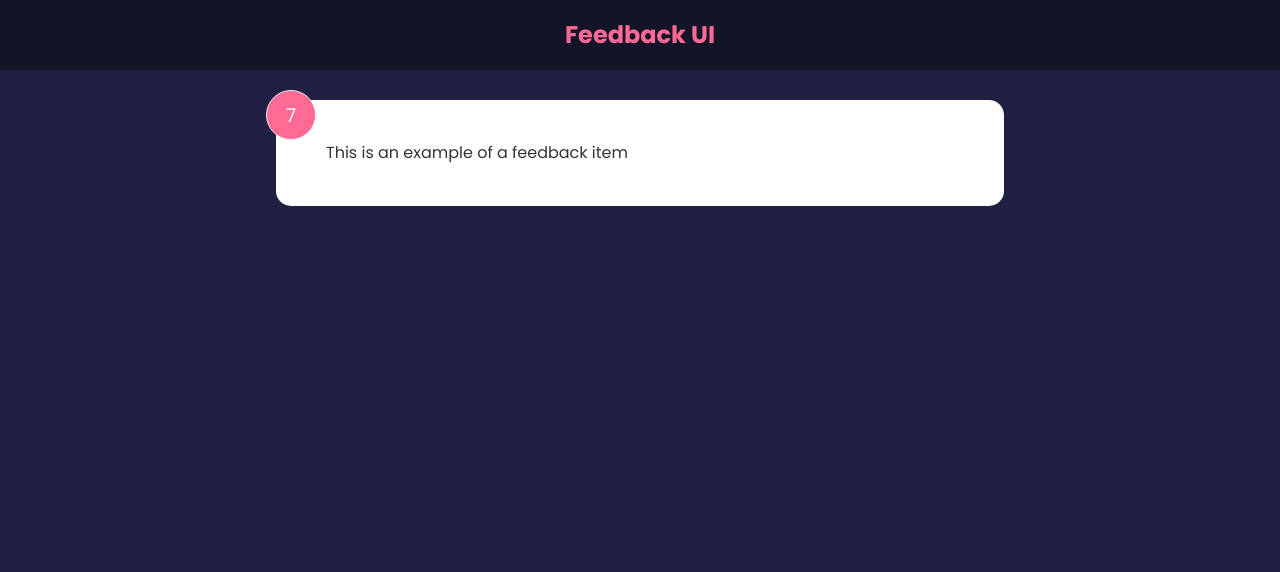
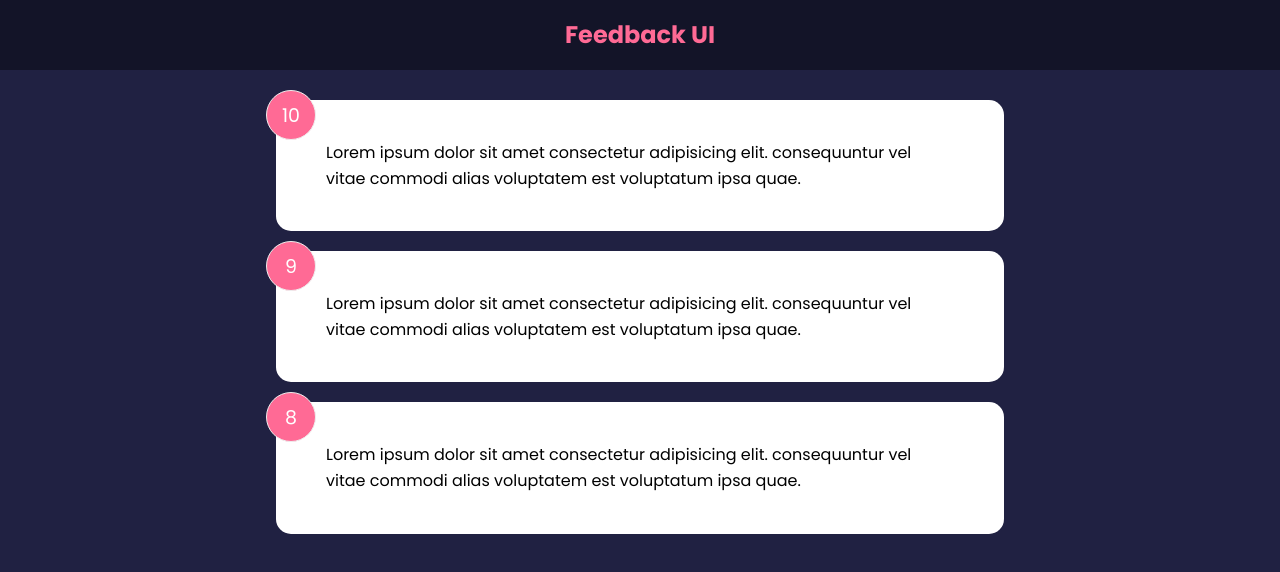
Before and after one commit to M4I5H4/react-2022-feedback-app, a React (Create React App) app: page / in a window 1280 px wide. Shown: the top 572 px of the page. Built offline with nearby package versions, Linux system fonts and the light colour scheme.

Commit message:
added feedback list and card and created data for each

```diff
--- a/src/App.js
+++ b/src/App.js
@@ -1,13 +1,15 @@
+import { useState } from "react";
 import Header from "./components/Header";
-import FeedbackItem from "./components/FeedbackItem";
+import FeedbackList from "./components/FeedbackList";
+import FeedbackData from "./data/FeedbackData";
 
 function App() {
-
+  const [feedback, setFeedback] = useState(FeedbackData)
   return (
     <>
     <Header />
     <div className="container">
-      <FeedbackItem />
+      <FeedbackList feedback={feedback} />
     </div>
     </>
   );
--- a/src/components/FeedbackItem.jsx
+++ b/src/components/FeedbackItem.jsx
@@ -1,16 +1,19 @@
-import { useState } from "react"
-
-function FeedbackItem() {
-    const [rating, setRating] = useState(7)
-    const [text, setText] = useState('This is an example of a feedback item')
-
+//bringin in item from the feedback list component
+import PropTypes from "prop-types"
+//changed the card div to a card component
+import Card from "./shared/Card"
+function FeedbackItem({item}) {
 
   return (
-    <div className="card">
-        <div className="num-display">{rating}</div>
-        <div className="text-display">{text}</div>
-    </div>
+    <Card>
+        <div className="num-display">{item.rating}</div>
+        <div className="text-display">{item.text}</div>
+    </Card>
   )
 }
 
+FeedbackItem.propTypes = {
+    item: PropTypes.object.isRequired,
+}
+
 export default FeedbackItem
--- /dev/null
+++ b/src/components/FeedbackList.jsx
@@ -0,0 +1,27 @@
+import FeedbackItem from "./FeedbackItem"
+import PropTypes from "prop-types"
+
+function FeedbackList({ feedback }) {
+if(!feedback || feedback.length === 0){
+    return <p>No Feedback Yet</p>
+}
+  return (
+
+    <div className="feedback-list">
+        {feedback.map((item) => (
+            <FeedbackItem key={item.id} item={item} />
+        ))}
+    </div>
+  )
+}
+
+FeedbackList.propTypes = {
+    feedback: PropTypes.arrayOf(
+        PropTypes.shape({
+            id: PropTypes.number.isRequired,
+            text: PropTypes.string.isRequired,
+            rating: PropTypes.number.isRequired,
+        })
+    ),
+}
+export default FeedbackList
--- /dev/null
+++ b/src/components/shared/Card.jsx
@@ -0,0 +1,37 @@
+import PropTypes from "prop-types"
+// children is passed in from feedbackitem component
+
+//this is astyle componet
+function Card({ children, reverse }) {
+//this is a conditional class
+  //   return (
+  //     <div className={`card ${reverse && 'reverse'}`}>{children}</div>
+  //   )
+
+  return (
+//this is condidtional styling
+    <div
+      className='card'
+      style={{
+        backgroundColor: reverse
+          ? 'rgba(0,0,0,0.4)'
+          : '#fff',
+        color: reverse
+          ? '#fff'
+          : '#000',
+      }}
+    >
+      {children}
+    </div>
+  );
+}
+
+Card.defaultProps = {
+    reverse: false
+}
+
+Card.propTypes = {
+    children: PropTypes.node.isRequired,
+    reverse: PropTypes.bool
+}
+export default Card;
--- /dev/null
+++ b/src/data/FeedbackData.js
@@ -0,0 +1,19 @@
+const FeedbackData = [
+    {
+        id: 1,
+        rating: 10,
+        text: 'Lorem ipsum dolor sit amet consectetur adipisicing elit. consequuntur vel vitae commodi alias voluptatem est voluptatum ipsa quae.',
+      },
+      {
+        id: 2,
+        rating: 9,
+        text: 'Lorem ipsum dolor sit amet consectetur adipisicing elit. consequuntur vel vitae commodi alias voluptatem est voluptatum ipsa quae.',
+      },
+      {
+        id: 3,
+        rating: 8,
+        text: 'Lorem ipsum dolor sit amet consectetur adipisicing elit. consequuntur vel vitae commodi alias voluptatem est voluptatum ipsa quae.',
+      },
+]
+
+export default FeedbackData
```
